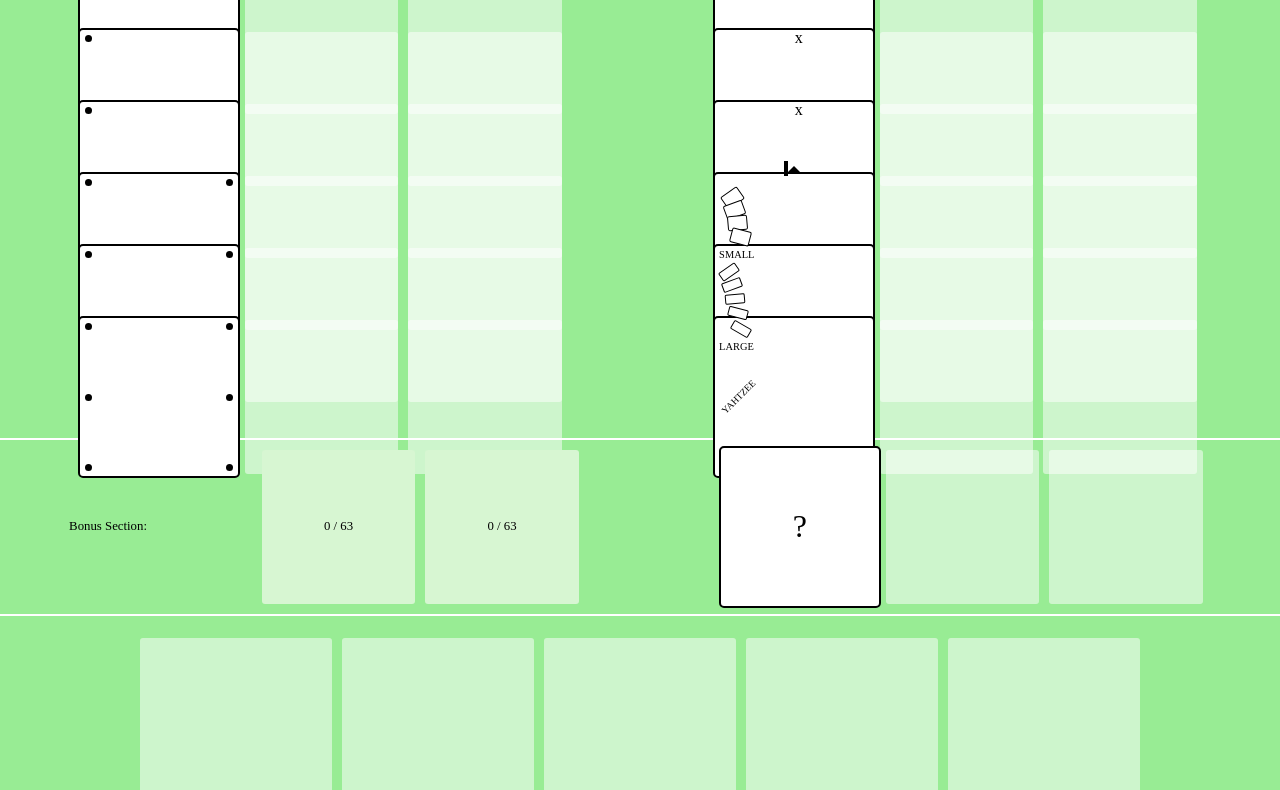
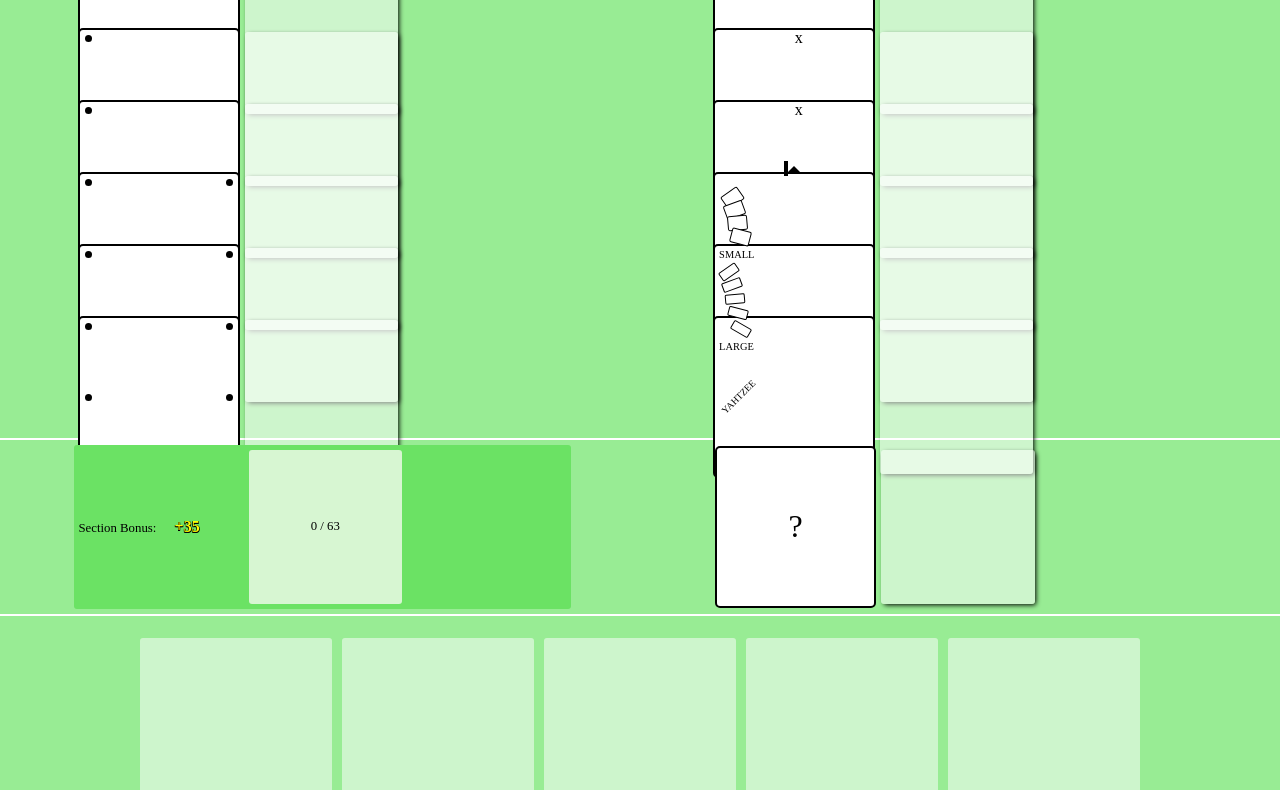
Before and after one commit to geet084/yahtzee, a plain HTML site: page index.html in a window 1280 px wide. Shown: the part 64-854 px from the top of the page. Drawn offline with Linux system fonts and the light colour scheme.

Commit message:
Adjusts minor styling for enhanced user feedback

```diff
--- a/index.css
+++ b/index.css
@@ -36,12 +36,22 @@ article {
   font-size: 0.8rem;
   position: relative;
   left: -5px;
+  background-color: #6be264;
+  border-radius: 3px;
 }
 
 .bonus-title {
-  width: 14.5vw;
+  width: 12.5vw;
   position: relative;
-  margin-right: 2px;
+  margin: 0 5px;
+}
+
+.bonus-points {
+  font-size: 1rem;
+  font-weight: 900;
+  margin-left: 15px;
+  color: yellow;
+  text-shadow: -.5px -.5px 0 #000, .5px -.5px 0 #000, -.5px .5px 0 #000, .5px .5px 0 #000;
 }
 
 .p-bonus-num,
@@ -84,7 +94,7 @@ article {
 }
 
 .held {
-  color: #069b18;
+  color: #005a0b;
   box-shadow: 0px 0px 4px 2px rgb(44, 44, 44);
 }
 
@@ -108,7 +118,6 @@ article {
 
 #roll-play #roll {
   padding: 2vw;
-  /* padding: 5px; */
   display: flex;
   justify-content: space-around;
 }
@@ -125,7 +134,7 @@ article {
 }
 
 .roll-count {
-  color: red;
+  color: black;
   background-color: rgb(215, 246, 210);
   border-radius: 3px;
   width: 4vw;
@@ -164,6 +173,18 @@ article {
 .dbox {
   height: 15vw;
   width: 15vw;
+}
+
+.player, .comp {
+  box-shadow: 2px 2px 5px -1px rgb(0, 0, 0);
+}
+
+.comp {
+  visibility: hidden;
+}
+
+.scored {
+  box-shadow: 0px 0px 4px 2px rgb(151, 236, 148);
 }
 
 .done {
--- a/index.html
+++ b/index.html
@@ -21,7 +21,7 @@
             <span class="pip"></span>
           </span>
           <span id="pu1" class="box upper player"></span>
-          <span id="cu1" class="box"></span>
+          <span id="cu1" class="box comp"></span>
         </div>
         <div id="2" class="dice-row">
           <span class="die two">
@@ -29,7 +29,7 @@
             <span class="pip"></span>
           </span>
           <span id="pu2" class="box upper player"></span>
-          <span id="cu2" class="box"></span>
+          <span id="cu2" class="box comp"></span>
         </div>
         <div id="3" class="dice-row">
           <span class="die three">
@@ -38,7 +38,7 @@
             <span class="pip"></span>
           </span>
           <span id="pu3" class="box upper player"></span>
-          <span id="cu3" class="box"></span>
+          <span id="cu3" class="box comp"></span>
         </div>
         <div id="4" class="dice-row">
           <span class="die four">
@@ -52,7 +52,7 @@
             </div>
           </span>
           <span id="pu4" class="box upper player"></span>
-          <span id="cu4" class="box"></span>
+          <span id="cu4" class="box comp"></span>
         </div>
         <div id="5" class="dice-row">
           <span class="die five">
@@ -67,7 +67,7 @@
             </div>
           </span>
           <span id="pu5" class="box upper player"></span>
-          <span id="cu5" class="box"></span>
+          <span id="cu5" class="box comp"></span>
         </div>
         <div id="6" class="dice-row">
           <span class="die six">
@@ -83,7 +83,7 @@
             </div>
           </span>
           <span id="pu6" class="box upper player"></span>
-          <span id="cu6" class="box"></span>
+          <span id="cu6" class="box comp"></span>
         </div>
       </section>
       <section class="lower">
@@ -92,14 +92,14 @@
             3 <span class="x">x</span>
           </span>
           <span id="px3" class="box player"></span>
-          <span id="cx3" class="box"></span>
+          <span id="cx3" class="box comp"></span>
         </div>
         <div id="x4" class="dice-row">
           <span class="die x4">
             4 <span class="x">x</span>
           </span>
           <span id="px4" class="box player"></span>
-          <span id="cx4" class="box"></span>
+          <span id="cx4" class="box comp"></span>
         </div>
         <div id="fh" class="dice-row">
           <span class="die fh">
@@ -109,7 +109,7 @@
             <span class="door"></span>
           </span>
           <span id="pfh" class="box player"></span>
-          <span id="cfh" class="box"></span>
+          <span id="cfh" class="box comp"></span>
         </div>
         <div id="ss" class="dice-row">
           <span class="die ss">
@@ -120,7 +120,7 @@
             <span class="straight">SMALL</span>
           </span>
           <span id="pss" class="box player"></span>
-          <span id="css" class="box"></span>
+          <span id="css" class="box comp"></span>
         </div>
         <div id="ls" class="dice-row">
           <span class="die ls">
@@ -132,30 +132,32 @@
             <span class="straight">LARGE</span>
           </span>
           <span id="pls" class="box player"></span>
-          <span id="cls" class="box"></span>
+          <span id="cls" class="box comp"></span>
         </div>
         <div id="x5" class="dice-row">
           <span class="die x5">
             <span class="yahtzee">YAHTZEE</span>
           </span>
           <span id="px5" class="box player"></span>
-          <span id="cx5" class="box"></span>
+          <span id="cx5" class="box comp"></span>
         </div>
       </section>
     </article>
 
     <article class="mid-section">
       <section id="bs" class="bonus">
-        <span class="bonus-title">Bonus Section:</span>
+        <span class="bonus-title">
+          Section Bonus: <span class="bonus-points">+35</span>
+        </span>
         <span class="p-bonus-num">0 / 63</span>
-        <span class="c-bonus-num">0 / 63</span>
+        <span class="c-bonus-num comp">0 / 63</span>
       </section>
       <section id="ch" class="chance">
         <span class="die chance-box">
             <span class="chance-title">?</span>
           </span>
         <span id="pch" class="box player"></span>
-        <span id="cch" class="box"></span>
+        <span id="cch" class="box comp"></span>
       </section>
     </article>
     <article id="rolls">
```
